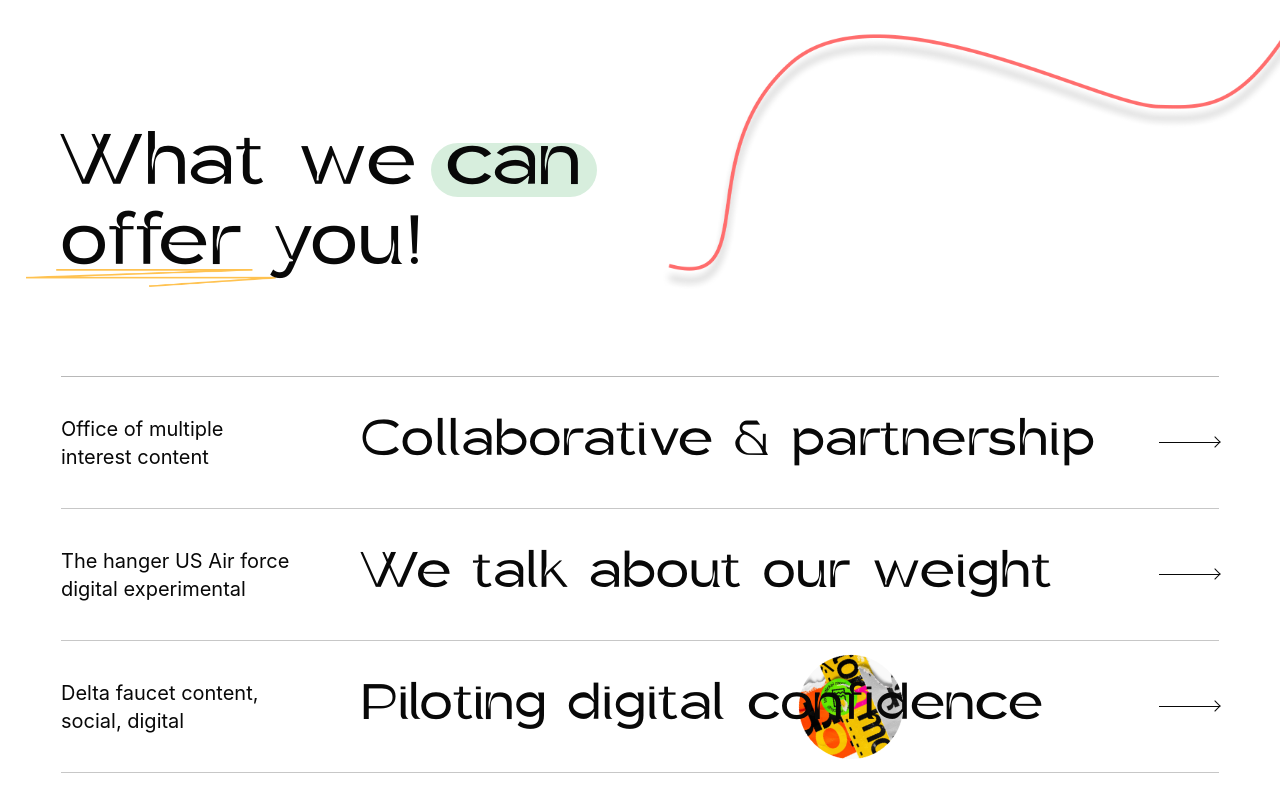
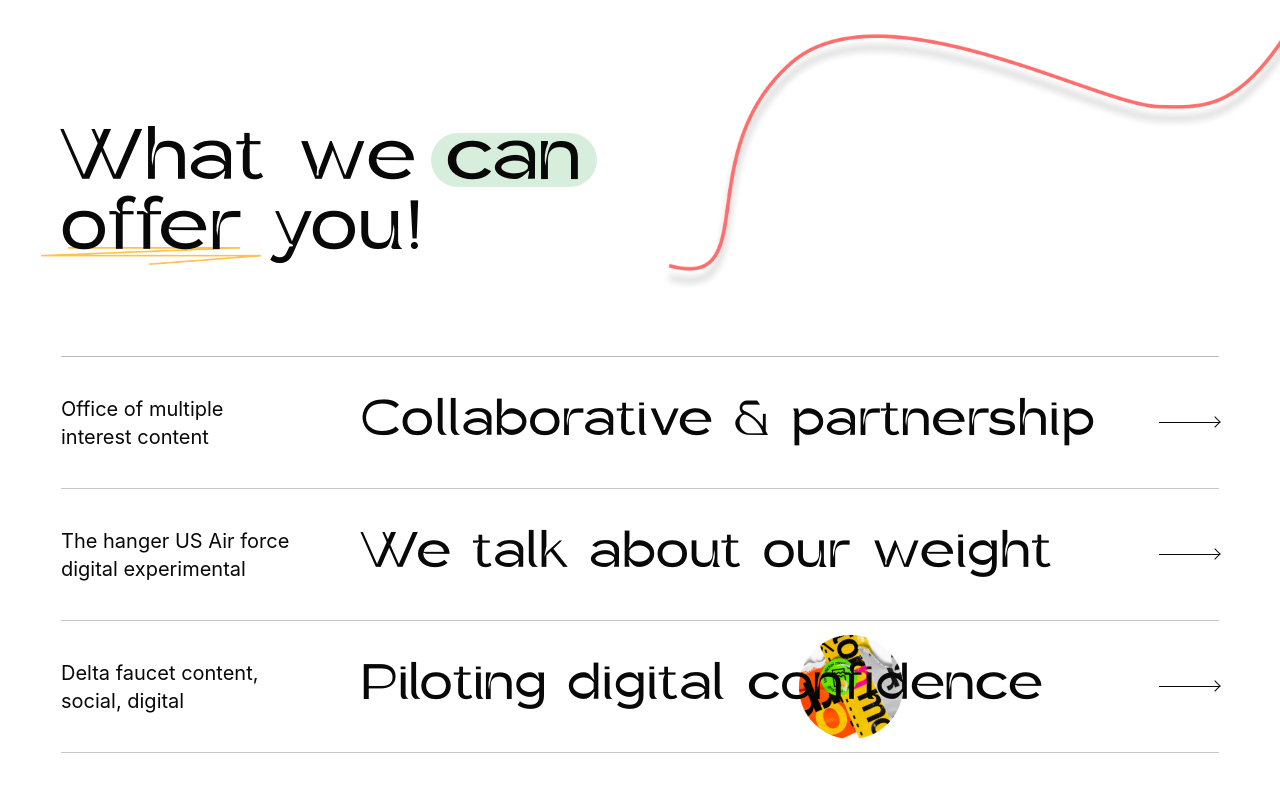
Before and after one commit to Yashwardhan-singh-thakur/elementum-assignment, a React (Vite) app: page / in a window 1280 px wide. Shown: the part 2240-3040 px from the top of the page. Built offline with nearby package versions, Linux system fonts and the light colour scheme.

Commit message:
desktop, laptop and tablet above 760 px responsiveness added now working on mobile responsiveness

```diff
--- a/src/components/FooterList.jsx
+++ b/src/components/FooterList.jsx
@@ -1,10 +1,10 @@
 function FooterList({ title, links, animatedLinkClasses }) {
   return (
     <div>
-      <h3 className="font-gerbil text-lg lg:text-base xl:text-lg font-normal sm:text-lg">
+      <h3 className="font-gerbil text-lg md:text-sm  lg:text-base xl:text-lg font-normal sm:text-lg">
         {title}
       </h3>
-      <nav className="mt-6 flex flex-col gap-5 text-xs leading-[1.45] sm:mt-8 sm:gap-[25px] sm:text-[13px]">
+      <nav className="mt-6 flex flex-col gap-5 text-xs leading-[1.45] sm:mt-8 sm:gap-[25px] md:text-[13px] lg:text-[14px]">
         {links.map((link) => (
           <a
             className={animatedLinkClasses}
--- a/src/components/ServiceRow.jsx
+++ b/src/components/ServiceRow.jsx
@@ -7,7 +7,8 @@ function ServiceRow({ service }) {
       <p className="col-start-1 whitespace-pre-line text-[11px] leading-[1.4] sm:text-xs md:text-[13px] lg:text-[20px]">
         {service.category}
       </p>
-      <h3 className="relative z-2 col-span-full row-start-2 font-gerbil text-[30px] leading-[1.05] font-normal tracking-[-0.035em] tracking-wide transition-transform duration-[180ms] group-hover:translate-x-2 group-focus-visible:translate-x-2 sm:col-auto sm:row-auto sm:text-[34px] md:text-[clamp(34px,4.4vw,42px)]  lg:text-[35px] xl:text-[42px] lg:leading-none ">
+      <h3 className="relative z-2 col-span-full row-start-2 font-gerbil text-[30px] leading-[1.05] font-normal tracking-[-0.035em] tracking-wide transition-transform duration-[180ms] group-hover:translate-x-2 group-focus-visible:translate-x-2 sm:col-auto sm:row-auto sm:text-[34px] md:text-[23.8px]  lg:text-[35px] xl:text-[42px] lg:leading-none ">
+        {/* md:text-[clamp(34px,4.4vw,42px)]  */}
         {service.title}
         {service.decorated && (
           <img
--- a/src/sections/Footer.jsx
+++ b/src/sections/Footer.jsx
@@ -49,7 +49,7 @@ function Footer() {
           />
 
           <div>
-            <h3 className="font-gerbil text-base lg:text-base xl:text-lg  font-normal sm:text-lg">
+            <h3 className="font-gerbil text-base md:text-sm lg:text-base  xl:text-lg  font-normal ">
               Terms &amp; Policies
             </h3>
             <address className="mt-6 flex flex-col gap-5 text-xs leading-[1.45] not-italic sm:mt-8 sm:gap-[25px] sm:text-[13px]">
--- a/src/sections/NewsletterSection.jsx
+++ b/src/sections/NewsletterSection.jsx
@@ -22,7 +22,7 @@ function NewsletterSection() {
   return (
     <section
       id="newsletter"
-      className="relative h-auto min-h-[440px] overflow-hidden bg-mint sm:min-h-[460px] lg:h-[468px] lg:min-h-0"
+      className="relative h-auto min-h-[440px] overflow-hidden bg-mint sm:min-h-[460px] md:h-[445]  lg:h-[468px] lg:min-h-0"
     >
       <div
         className="pointer-events-none absolute top-0 right-0 left-0 z-[1] h-[110px] lg:-top-2 lg:h-[120px]"
@@ -47,7 +47,7 @@ function NewsletterSection() {
       />
 
       <div className="relative z-[2] px-5 pt-24 pb-16 text-center sm:pt-26 sm:pb-20 lg:px-0 lg:pt-[110px] lg:pb-0">
-        <h2 className="font-gerbil text-[clamp(40px,11vw,44px)] leading-[1.02] font-normal tracking-[-0.045em] tracking-wide sm:text-[56px] md:text-[64px] lg:text-[65px] xl:text-[70px] lg:leading-[90px]">
+        <h2 className="font-gerbil text-[clamp(40px,11vw,44px)] leading-[1.02] font-normal tracking-[-0.045em] tracking-wide sm:text-[56px] md:text-[54px] lg:text-[65px] xl:text-[70px] lg:leading-[90px]">
           Subscribe to
           <br />
           our newsletter
--- a/src/sections/ServicesSection.jsx
+++ b/src/sections/ServicesSection.jsx
@@ -39,17 +39,17 @@ function ServicesSection() {
           className="m-0 w-full origin-top-left font-gerbil text-[48px]
         leading-[1.02] font-normal tracking-[-0.045em] tracking-wide
         sm:text-[56px] lg:w-[850px] lg:translate-y-[22px]
-        lg:scale-y-110c  md:text-[40px]  lg:text-[60px] lg:leading-[80px]"
+        lg:scale-y-110c  md:text-[40px]  lg:text-[60px]  md:leading-[48px] lg:leading-[70px]"
         >
           What we{" "}
           <HighlightText
             color="mint"
-            className="before:-left-[0.25em] before:h-[0.9em] before:bottom-[0.18em]  lg:before:bottom-[0.25em] xl:before:bottom-[0.18em] "
+            className="before:-left-[0.25em] before:h-[0.9em] before:bottom-[0.18em]"
           >
             can
           </HighlightText>{" "}
           <br className="hidden md:block" />
-          <UnderlinedText className="z-[-1] after:left-1/2 after:-bottom-[-0.02em]   lg:after:-bottom-[-0.11em] xl:after:-bottom-[-0.02em] after:h-[0.3em] after:w-[105%] after:-translate-x-1/2  lg:after:w-[210px] xl:after:w-[250px]">
+          <UnderlinedText className="z-[-1] after:left-1/2 after:-bottom-[-0.02em]   lg:after:-bottom-[-0.05em] after:h-[0.3em] after:w-[105%] after:-translate-x-1/2 md:after:w-[150px]   lg:after:w-[220px]">
             offer
           </UnderlinedText>{" "}
           you!
--- a/src/sections/TestimonialsSection.jsx
+++ b/src/sections/TestimonialsSection.jsx
@@ -25,7 +25,7 @@ function TestimonialsSection() {
       className="relative h-auto overflow-hidden bg-white px-0 py-16 sm:py-20 md:py-24 lg:h-[726px] lg:px-20 lg:py-0"
     >
       <div className="relative mx-auto flex h-auto w-[min(calc(100%_-_40px),700px)] flex-col items-center sm:w-[min(calc(100%_-_64px),700px)] lg:block lg:h-full lg:w-[min(calc(100%_-_64px),1200px)]">
-        <h2 className="static z-[3] m-0 w-full text-center font-gerbil text-[38px] leading-[1.08] font-normal tracking-[-0.04em] tracking-wide sm:text-[44px] md:text-[50px] lg:absolute lg:top-[106px] lg:left-1/2 lg:w-[690px] lg:-translate-x-1/2 lg:text-[40px] lg:leading-[50px]">
+        <h2 className="static z-[3] m-0 w-full text-center font-gerbil text-[38px] leading-[1.08] font-normal tracking-[-0.04em] tracking-wide sm:text-[44px] md:text-[35px] lg:absolute lg:top-[106px] lg:left-1/2 lg:w-[690px] lg:-translate-x-1/2 lg:text-[40px]  md:leading-[45px]   lg:leading-[50px]">
           <HighlightText
             color="mint"
             className="before:-left-[0.35em] before:h-[1.30em] before:bottom-[0.05em] "
@@ -35,7 +35,7 @@ function TestimonialsSection() {
           our customer
           <br />
           says{" "}
-          <UnderlinedText className="after:left-1/2 after:-bottom-[0.18em] after:h-[0.59em] after:w-[105%] after:-translate-x-1/2 lg:after:w-[290px]">
+          <UnderlinedText className="after:left-1/2 after:-bottom-[0.18em] after:h-[0.59em] after:w-[105%] after:-translate-x-1/2 md:after:w-[250px] lg:after:w-[290px]">
             About Us
           </UnderlinedText>
         </h2>
```
